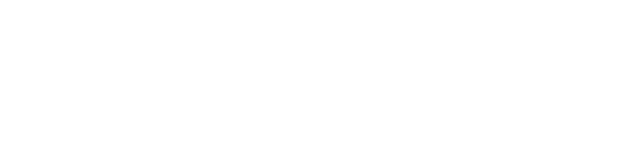
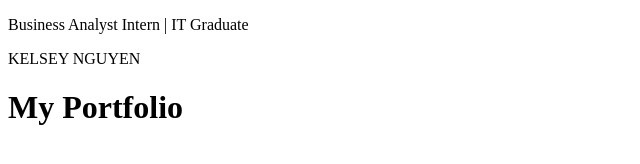
Before and after one commit to kelseyvn17/myPortfolio, a plain HTML site: page index.html in a window 1280 px wide. Shown: the whole page, without its empty margins (0-640 px from the left). Drawn offline with Linux system fonts and the light colour scheme.

Commit message:
add title

```diff
--- a/index.html
+++ b/index.html
@@ -3,9 +3,16 @@
 <head>
     <meta charset="UTF-8">
     <meta name="viewport" content="width=device-width, initial-scale=1.0">
-    <title>Document</title>
+    <title>Kelsey Nguyen's Portfolio</title>
 </head>
 <body>
+    <p>Business Analyst Intern | IT Graduate</p>
+    <div>
+        <div>
+            KELSEY NGUYEN
+            <h1>My Portfolio</h1>
+        </div>
+    </div>
 
 </body>
 </html>
```
